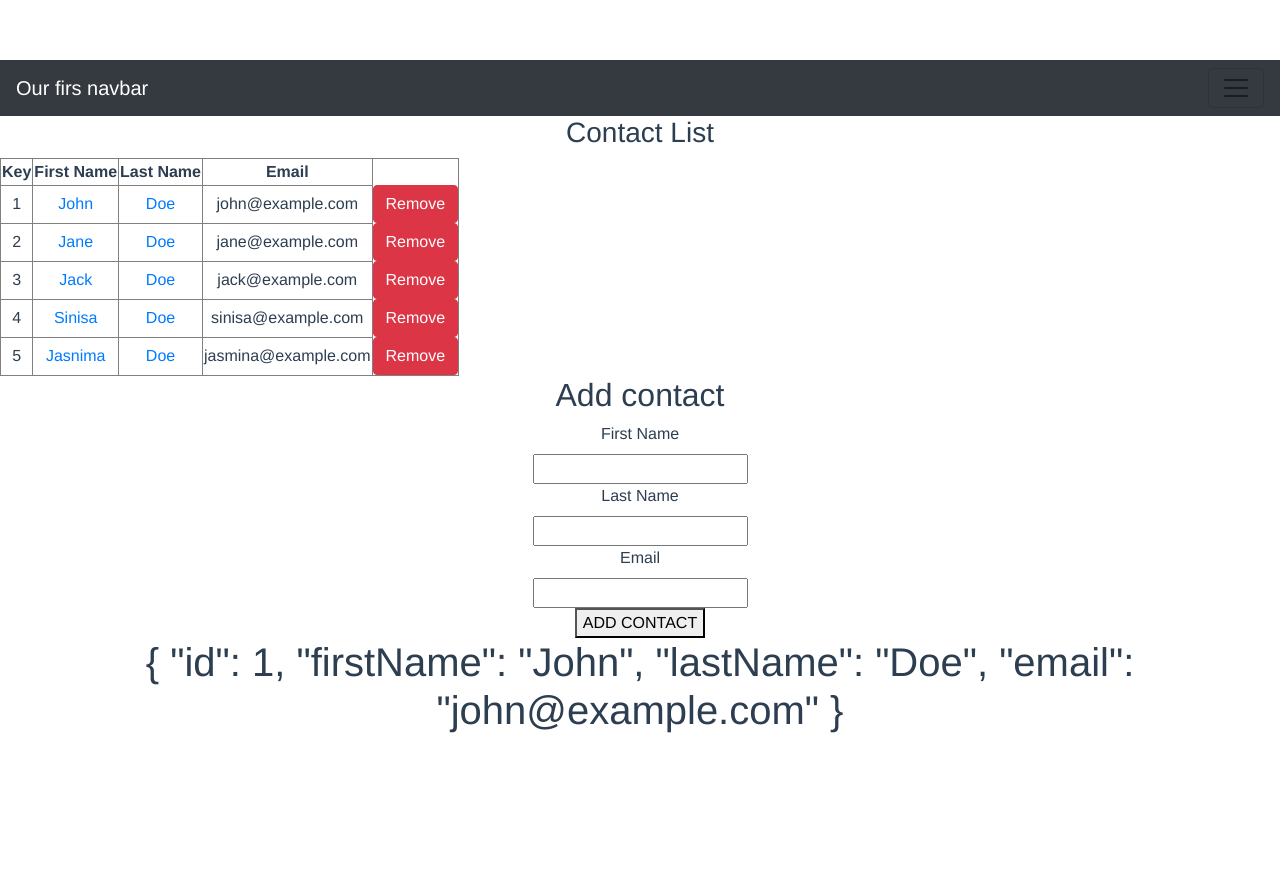
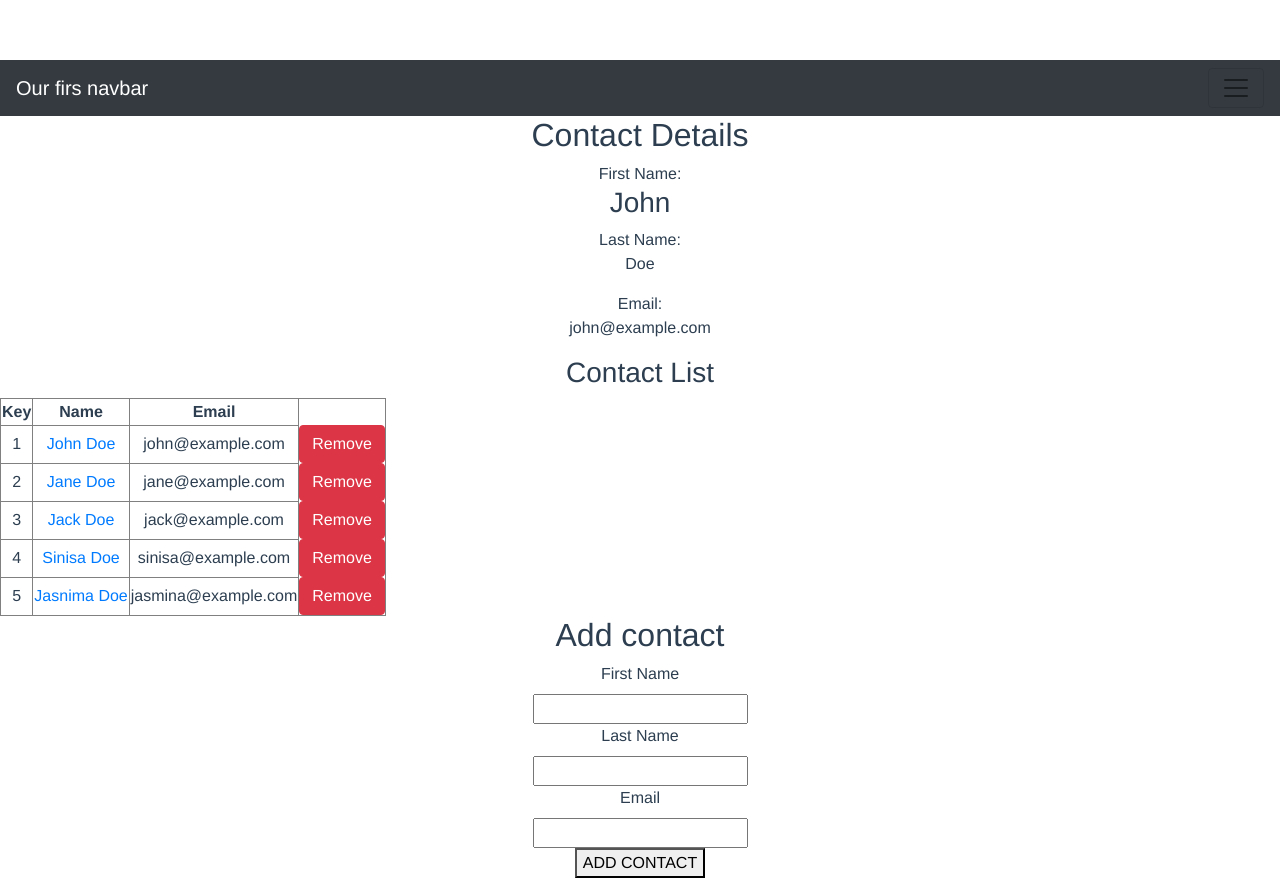
Before and after one commit to sinisam92/vue-contact-list, a Vue app: page /#/contacts/1 in a window 1280 px wide. Before the commit the page ends 800 px from the top, so only its background shows below. Built offline with nearby package versions, Linux system fonts and the light colour scheme.

Commit message:
Prepravke

```diff
--- a/src/App.vue
+++ b/src/App.vue
@@ -20,6 +20,7 @@ import HelloWorld from './components/HelloWorld.vue'
 import ContactList from './components/ContactList.vue'
 import BlogPost from './components/BlogPost.vue'
 import NavBar from './components/NavBar.vue'
+import ContactDetails from './components/ContactDetails.vue'
 
 export default {
   name: 'app',
@@ -27,7 +28,8 @@ export default {
     HelloWorld,
     ContactList,
     BlogPost,
-    NavBar
+    NavBar,
+    ContactDetails
   },
   data() {
     return {
--- a/src/components/ContactDetails.vue
+++ b/src/components/ContactDetails.vue
@@ -1,11 +1,18 @@
 <template>
     <div>
-        <h1>{{contact}}</h1>
+        <h2>Contact Details</h2>
+        First Name: <h3>{{contact.firstName}}</h3>
+        Last Name: <p>{{contact.lastName}}</p>
+        Email: <p>{{contact.email}}</p>
+
+
     </div>
 </template>
 
 <script>
+
 export default {
-    props: ['contact']
+    props: ['contact'],
+
 };
 </script>
--- a/src/components/ContactList.vue
+++ b/src/components/ContactList.vue
@@ -1,5 +1,6 @@
 <template>
     <div>
+    <ContactDetails :contact="routeContact"/>
         <ContactsTable :contactsList="contacts"/>
      <h2>Add contact</h2>
         <form @submit.prevent="addContact">
@@ -11,7 +12,7 @@
             <input v-model="newContact.email" type="text"  placeholde="Email"><br>
             <button type="submit">ADD CONTACT</button>
         </form>
-    <ContactDetails :contact="routeContact"/>
+
     </div>
 
 </template>
@@ -45,21 +46,16 @@ import ContactDetails from './ContactDetails'
             addContact() {
                 this.contacts.push(this.newContact);
                 this.newContact = {};
+            },
 
-            },
-            removeContact(contact) {
-                let index = this.contacts.indexOf(contact);
-                this.contacts.splice(index, 1);
-                console.log(index);
-
-            }
         },
         computed: {
             routeContact() {
                 return this.contacts.find(contact => contact.id == this.$route.params.id)
             }
+        }
 
-        }
+
     };
 
 </script>
--- a/src/components/ContactsTable.vue
+++ b/src/components/ContactsTable.vue
@@ -4,28 +4,21 @@
         <table border="1">
             <thead>
                 <th>Key</th>
-                <th>First Name</th>
-                <th>Last Name</th>
+                <th>Name</th>
                 <th>Email</th>
-
             </thead>
             <tbody>
                 <tr v-for="(contact, index) in contactsList" :key="index">
                     <td>{{index + 1}}</td>
                     <td>
                     <router-link :to="{name: 'contact-details', params: {id: contact.id}}" >
-                        {{contact.firstName}}
+                        {{contact.firstName + ' ' + contact.lastName}}
                     </router-link>
                     </td>
-                    <td>
-                    <router-link :to="{name: 'contact-details', params: {id: contact.id}}" >
-                        {{contact.lastName}}
-                    </router-link>
-
                     <td>{{contact.email}}</td>
 
                         <button class="btn btn-danger" @click="removeContact(contact)" >Remove</button>
-                    </td>
+
                 </tr>
             </tbody>
         </table>
@@ -33,6 +26,13 @@
 </template>
 <script>
 export default {
-    props: ['contactsList']
+    props: ['contactsList'],
+    methods: {
+       removeContact(contact) {
+                let index = this.contactsList.indexOf(contact);
+                this.contactsList.splice(index, 1);
+            }
+   }
+
 };
 </script>
--- a/src/main.js
+++ b/src/main.js
@@ -3,7 +3,7 @@ import App from './App.vue';
 import VueRouter from 'vue-router';
 import ContactList from './components/ContactList.vue';
 import AddContact from './components/AddContact.vue'
-import ContactDetails from './components/ContactDetails.vue'
+// import ContactDetails from './components/ContactDetails.vue'
 
 Vue.config.productionTip = false
 
@@ -13,7 +13,8 @@ const routes = [
   {path: '/', redirect: '/contacts'},
   {path: '/contacts', component: ContactList},
   {path: '/add-contact', component: AddContact},
-  {path: '/contacts/:id', component: ContactList, name: 'contact-details'}
+  {path: '/contacts/:id', component: ContactList, name: 'contact-details'},
+
 ];
 
 const router = new VueRouter({
```
Also changed, not shown: 1 other file (tests, documents, lock files or other folders).
